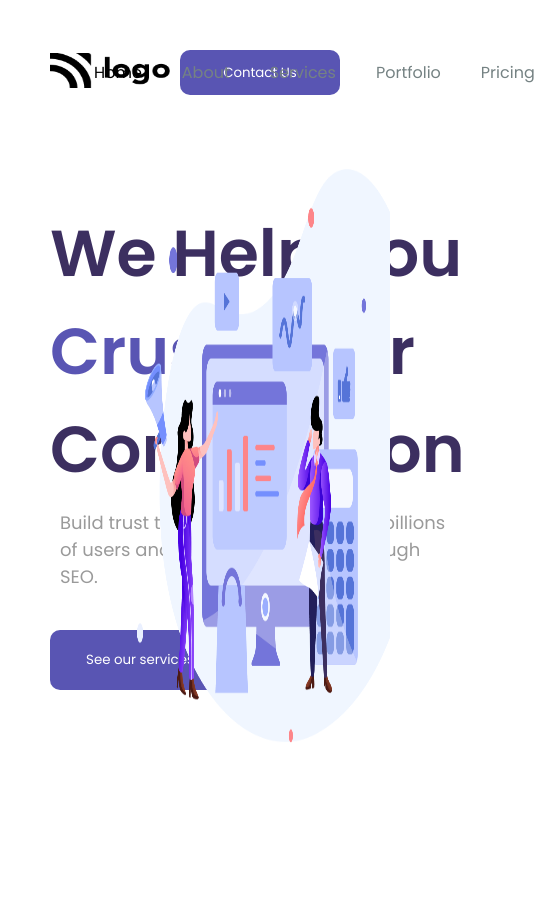
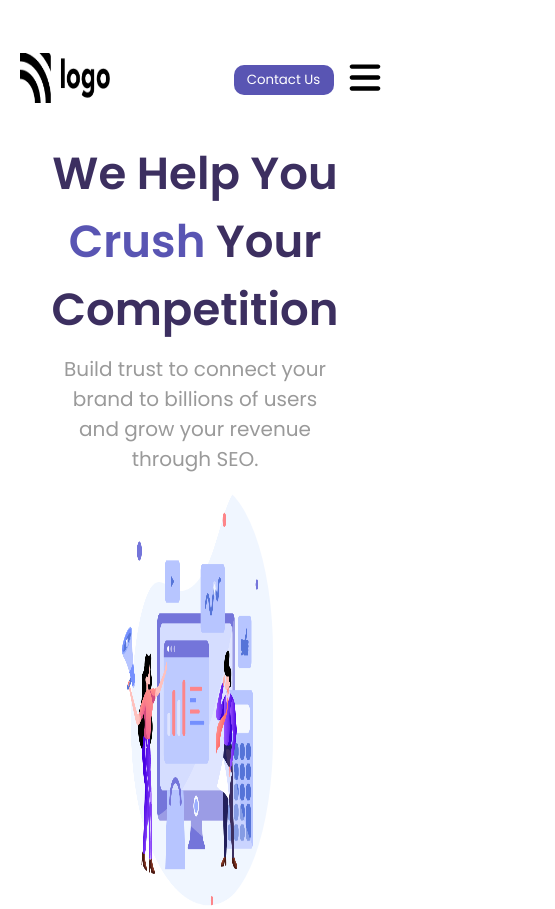
Before and after one commit to Venkatesh-j-koppar/Digital_Marketing, a plain HTML site: page index.html in a window 390 px wide. Shown: the top 909 px of the page, 555 px wide, since content can reach past the window. Before the commit the page ends 844 px from the top, so only its background shows below. Drawn offline with Linux system fonts and the light colour scheme.

Commit message:
Mobile_Version1

```diff
--- a/index.html
+++ b/index.html
@@ -34,6 +34,9 @@
           <div class="button-group">
             <button class="nav-button">Contact Us</button>
           </div>
+          <div class="menu-bar">
+            <img src="./assets/bars-solid (2).svg" alt="" srcset="">
+          </div>
         </nav>
       </section>
       <!-- Banner -->
--- a/style.css
+++ b/style.css
@@ -7,6 +7,10 @@
 
 body{
     max-width: 1600px; width: 100%; margin: 0px auto;
+}
+
+.menu-bar{
+    display: none;
 }
 
 .navbar-container{
@@ -113,3 +117,140 @@ li:nth-child(1){
     width: 65vw;
     height: 68vh;
 }
+
+
+@media screen and (max-width:1000px) {
+
+
+    .navbar-container{
+        margin-left:0px ;
+    }
+
+    .heading-text{
+        font-size: 50px;
+    }
+
+    .banner-container>div>img{
+        /* border: 5px solid rebeccapurple; */
+        width: 40vw;
+        height: 50vh;
+    }
+
+    .list-item{
+        font-size: 15px;
+    }
+
+    .nav-button{
+        width:100px;
+
+        height: 30px;
+    }
+
+    .btn{
+
+        margin-top: 30px;
+        padding:10px;
+
+        height: 60px;
+     }
+
+
+}
+
+@media screen and (max-width:750px) {
+
+
+    .grow-list{
+        display: none;
+    }
+    .menu-bar{
+        display: inherit;
+        width:50px;
+        height: 50px;
+        padding-top: 10px;
+    }
+    .navbar-container{
+        width:100vw;
+
+    }
+    .navbar-container>div:nth-child(1)>img{
+        width:90px;
+        height: 50px;
+        margin-left: 20px;
+
+    }
+    .nav-button{
+        margin-left: 30vw;
+    }
+
+    .btn{
+        position: absolute;
+        bottom: 0%;
+        top:100%;
+        left:39vw;
+        width:180px;
+        margin-left: 0vw;
+
+
+
+    }
+
+    .banner-container{
+        flex-direction: column;
+
+        margin: 20px;
+
+    }
+    .banner-container>div:nth-child(2){
+        position: inherit;
+        height: 80vh;
+
+        /* background-color: aquamarine; */
+
+    }
+
+    .banner-container>div:nth-child(2)>img{
+        border-radius: 40%;
+    }
+
+    .banner-container>div:nth-child(1){
+        margin: 0px;
+    }
+
+
+
+    .heading-text{
+        font-size: 45px;
+       text-align: center;
+
+
+    }
+
+    .description{
+
+        text-align: center;
+    }
+
+}
+
+@media screen and (max-width:550px) {
+    .btn{
+        left:39vw;
+        width:100px;
+        margin-left: 0vw;
+        top:120%;
+
+
+    }
+    .heading-text{
+        font-size: 45px;
+        text-align: center;
+        margin: 0px 50px;
+    }
+    .description{
+        font-size: 20px;
+        text-align: center;
+        margin: 0px 80px;
+    }
+
+}
```
Also changed, not shown: assets/bars-solid (2).svg (added).
